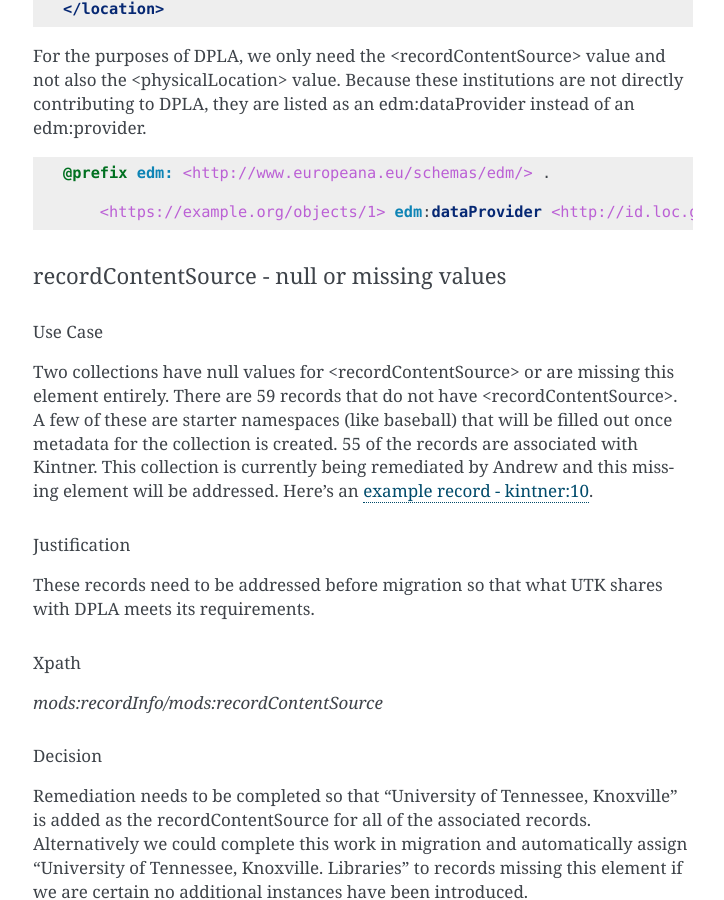
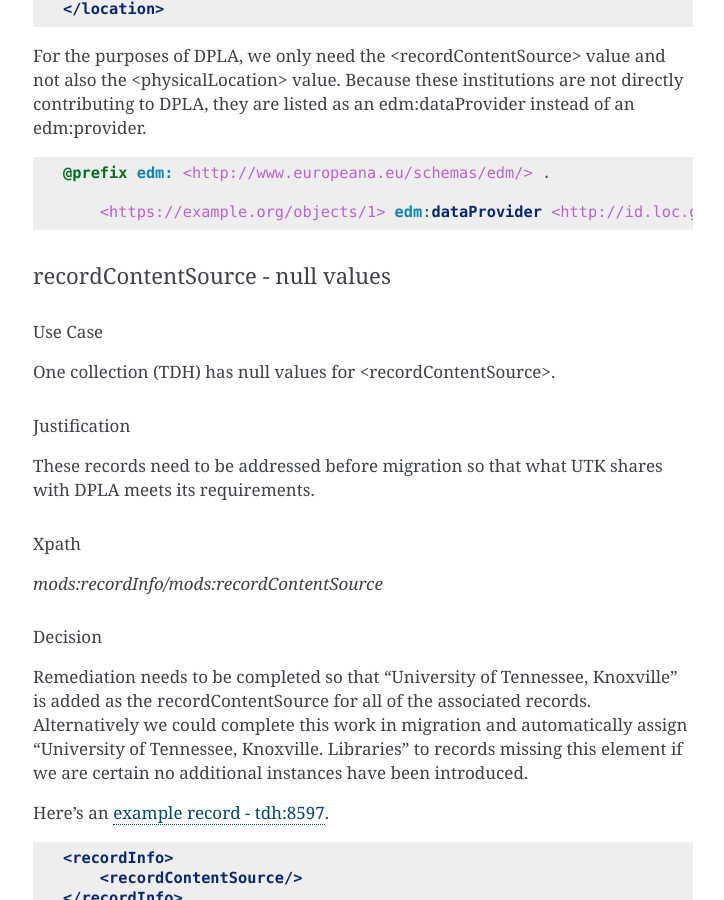
Before and after one commit to UTKcataloging/mods_to_rdf, a Sphinx documentation site: the page built from docs/source/contents/4_draft_mapping.rst, in a window 1280 px wide and 900 px high, scrolled down 34678 px. Shown: the whole window, without its empty margins (387-1111 px from the left). Built offline with Sphinx 7.4.7, drawn with Linux system fonts in a browser that asks for light colours; formulas are drawn with MathJax 3; some of the changed text lies outside the part shown.

Commit message:
Remove extraneous detail.

```diff
--- a/docs/source/contents/4_draft_mapping.rst
+++ b/docs/source/contents/4_draft_mapping.rst
@@ -1631,16 +1631,13 @@
 
         <https://example.org/objects/1> edm:dataProvider <http://id.loc.gov/authorities/names/no2017113530> .
 
-recordContentSource - null or missing values
---------------------------------------------
-
-Use Case
-^^^^^^^^
-
-Two collections have null values for <recordContentSource> or are missing this element entirely. There are 59 records
-that do not have <recordContentSource>. A few of these are starter namespaces (like baseball) that
-will be filled out once metadata for the collection is created. 55 of the records are associated with Kintner. This collection
-is currently being remediated by Andrew and this missing element will be addressed. Here's an `example record - kintner:10 <https://digital.lib.utk.edu/collections/islandora/object/kintner%3A10/datastream/MODS/view>`_.
+recordContentSource - null values
+---------------------------------
+
+Use Case
+^^^^^^^^
+
+One collection (TDH) has null values for <recordContentSource>.
 
 Justification
 ^^^^^^^^^^^^^
```
